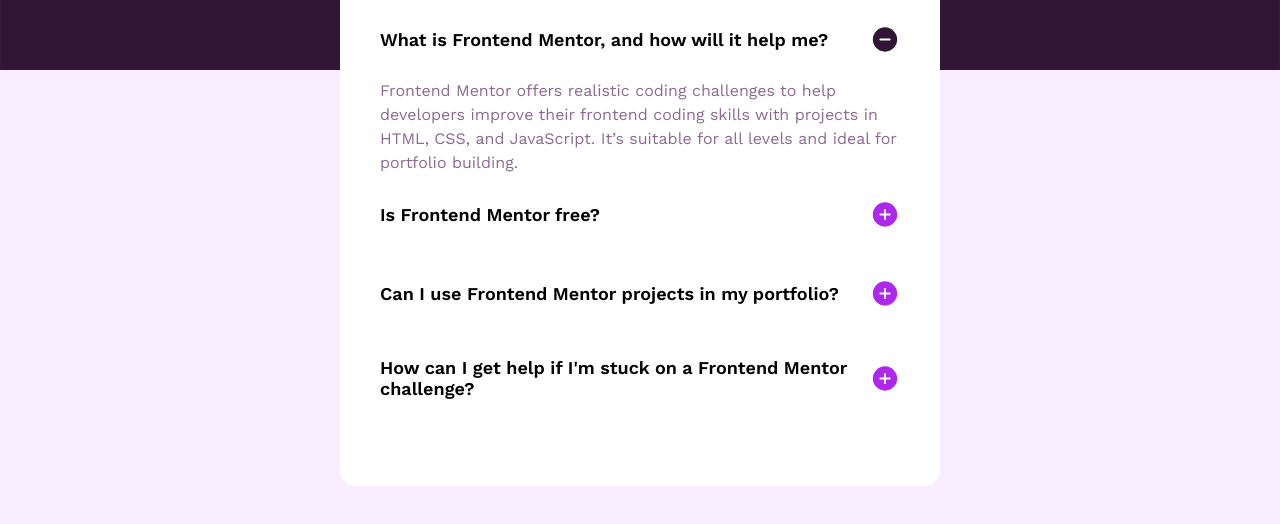
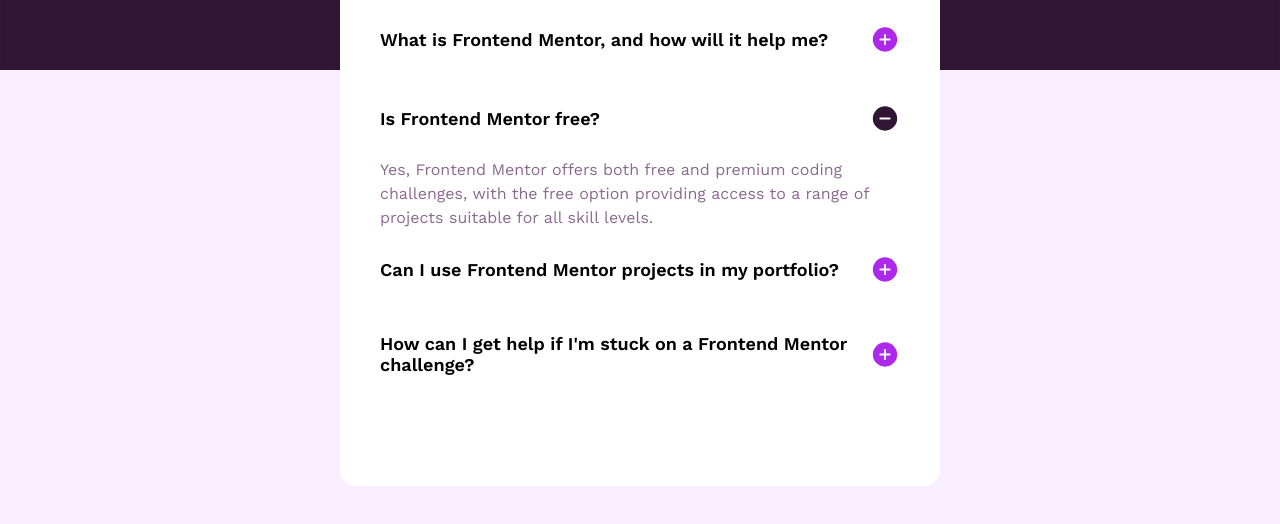
Before and after one commit to Jurasr/faq-accordion, a plain HTML site: page index.html in a window 1280 px wide. Both pictures are taken after a click on the picture 885 px from the left and 428 px from the top of the page. Shown: the part 214-738 px from the top of the page. Drawn offline with Linux system fonts and the light colour scheme.

Commit message:
Added on open faq closes all other

```diff
--- a/index.html
+++ b/index.html
@@ -23,7 +23,7 @@
         <img src="./assets/images/icon-star.svg" alt="Purple star image" />
         FAQs
       </h1>
-      <div class="faq">
+      <div class="faq active">
         <div class="flex-container">
           <p class="question">
             What is Frontend Mentor, and how will it help me?
@@ -31,7 +31,7 @@
           <img
             src="./assets/images/icon-minus.svg"
             alt="Plus sign icon"
-            class="toggle active"
+            class="toggle"
           />
         </div>
         <p class="answer active">
--- a/script.js
+++ b/script.js
@@ -1,18 +1,21 @@
 const toggles = document.querySelectorAll(".toggle");
+let activeToggle = toggles[0];
 
 toggles.forEach((toggle) => {
   toggle.addEventListener("click", () => {
-    const active = Array.from(toggle.classList).includes("active");
-    const answer = toggle.parentNode.parentNode.querySelector(".answer");
-    console.log(active, answer);
+    const faq = toggle.parentElement.parentElement;
+    const active = Array.from(faq.classList).includes("active");
     if (active) {
+      faq.classList.remove("active");
       toggle.src = "./assets/images/icon-plus.svg";
-      toggle.classList.remove("active");
-      answer.classList.remove("active");
     } else {
+      faq.classList.add("active");
       toggle.src = "./assets/images/icon-minus.svg";
-      toggle.classList.add("active");
-      answer.classList.add("active");
+      if (toggle !== activeToggle) {
+        activeToggle.parentElement.parentElement.classList.remove("active");
+        activeToggle.src = "./assets/images/icon-plus.svg";
+        activeToggle = toggle;
+      }
     }
   });
 });
--- a/style.css
+++ b/style.css
@@ -84,6 +84,6 @@ body {
   overflow: hidden;
 }
 
-.active {
+.active .answer {
   max-height: 500px;
 }
```
